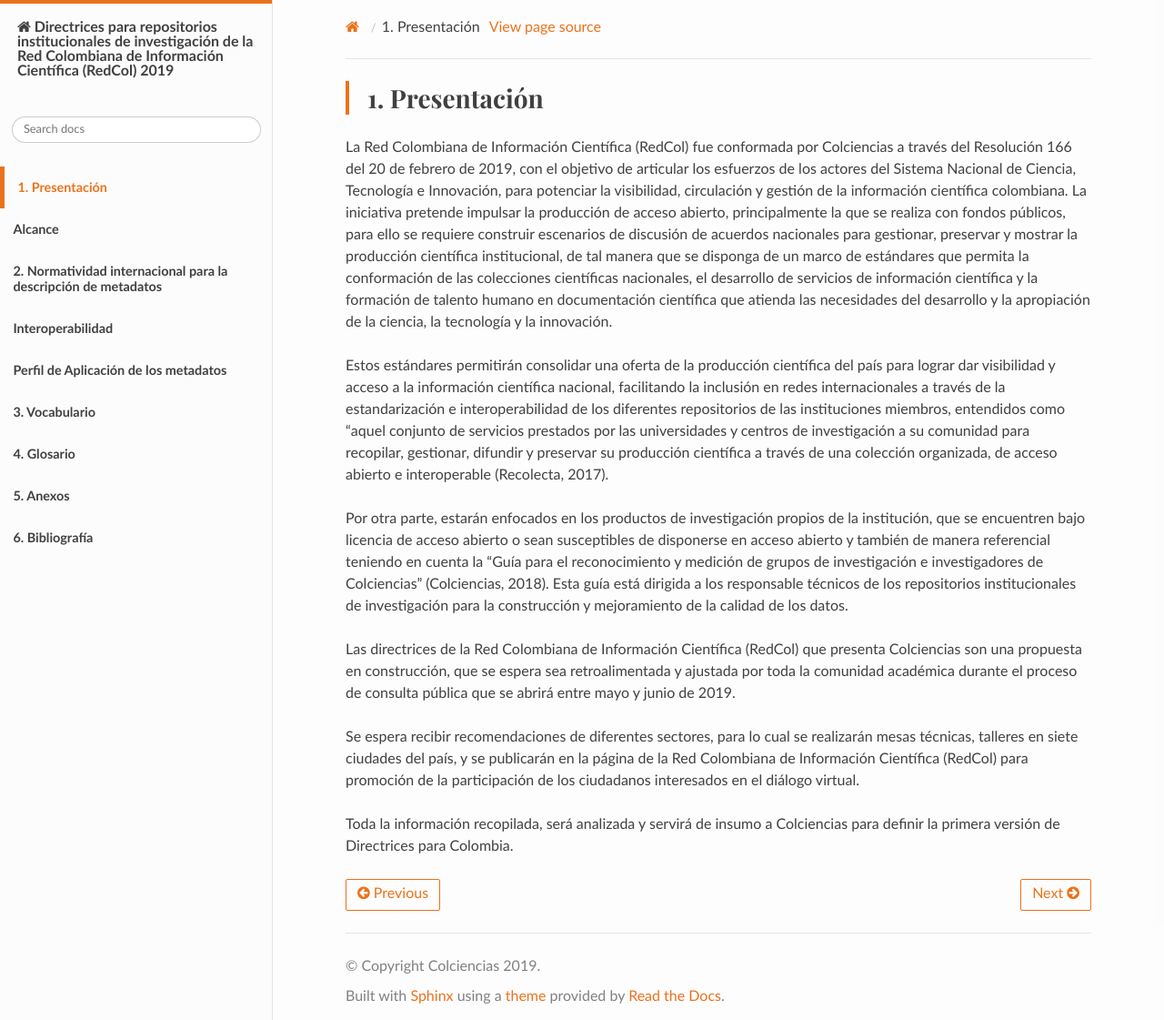
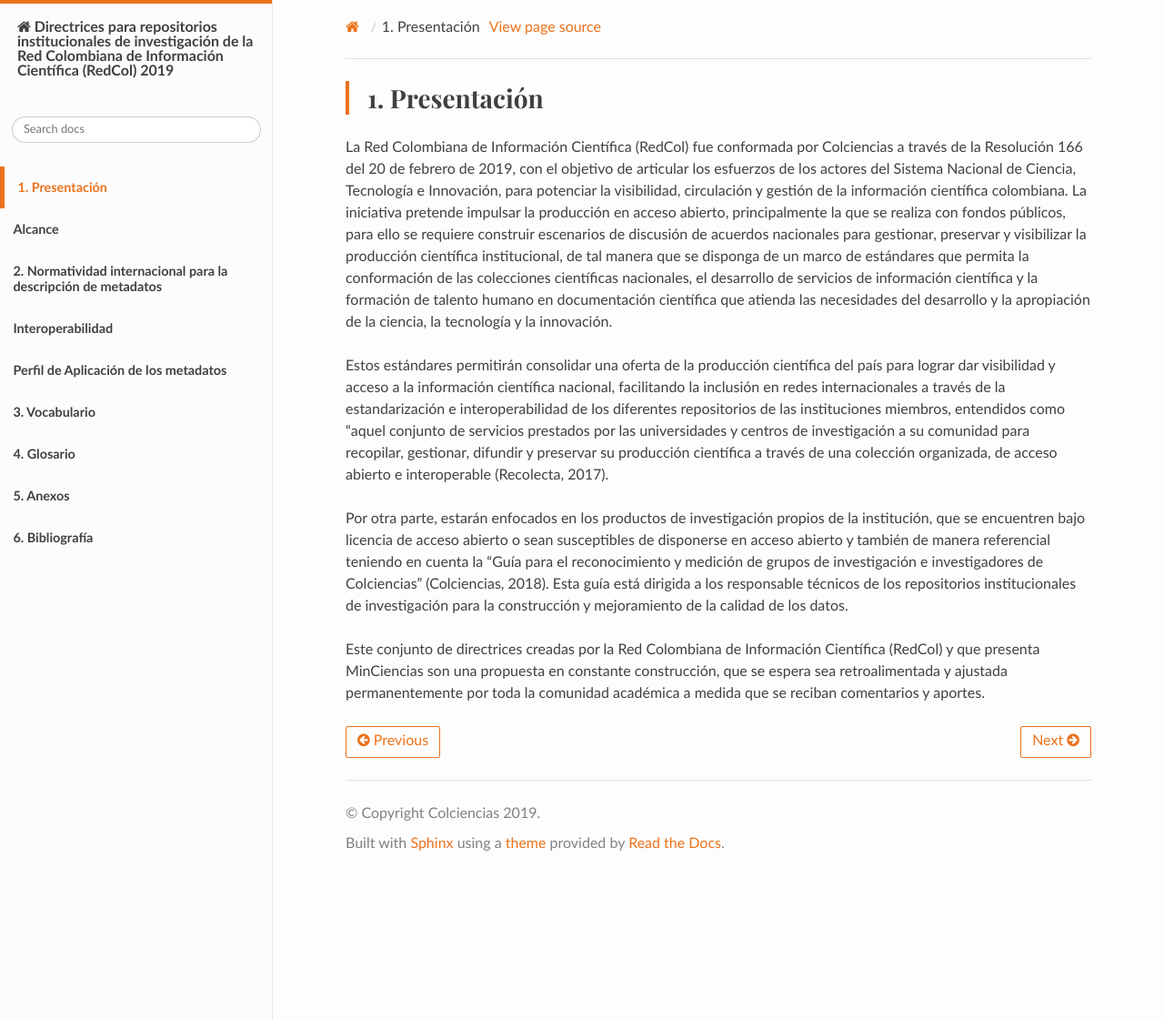
Before and after one commit to rcic/openaire4, a Sphinx documentation site: the page built from docs/introduction.rst, in a window 1280 px wide and 1121 px high. Shown: the whole window at 91% size. Built offline with Sphinx 7.4.7 and the Read the Docs theme 2.0.0, drawn with Linux system fonts in a browser that asks for light colours; some web fonts are replaced; a script that is not in the unit is left out.

Commit message:
Update introduction.rst

```diff
--- a/docs/introduction.rst
+++ b/docs/introduction.rst
@@ -3,16 +3,10 @@
 Presentación
 ===============
 
-La Red Colombiana de Información Científica (RedCol) fue conformada por Colciencias a través del Resolución 166 del 20 de febrero de 2019, con el objetivo de articular los esfuerzos de los actores del Sistema Nacional de Ciencia, Tecnología e Innovación, para potenciar la visibilidad, circulación y gestión de la información científica colombiana. La iniciativa pretende impulsar la producción de acceso abierto, principalmente la que se realiza con fondos públicos, para ello se requiere construir escenarios de discusión de acuerdos nacionales para gestionar, preservar y mostrar la producción científica institucional, de tal manera que se disponga de un marco de estándares que permita la conformación de las colecciones científicas nacionales, el desarrollo de servicios de información científica y la formación de talento humano en documentación científica que atienda las necesidades del desarrollo y la apropiación de la ciencia, la tecnología y la innovación.
-
+La Red Colombiana de Información Científica (RedCol) fue conformada por Colciencias a través de la Resolución 166 del 20 de febrero de 2019, con el objetivo de articular los esfuerzos de los actores del Sistema Nacional de Ciencia, Tecnología e Innovación, para potenciar la visibilidad, circulación y gestión de la información científica colombiana. La iniciativa pretende impulsar la producción en acceso abierto, principalmente la que se realiza con fondos públicos, para ello se requiere construir escenarios de discusión de acuerdos nacionales para gestionar, preservar y visibilizar la producción científica institucional, de tal manera que se disponga de un marco de estándares que permita la conformación de las colecciones científicas nacionales, el desarrollo de servicios de información científica y la formación de talento humano en documentación científica que atienda las necesidades del desarrollo y la apropiación de la ciencia, la tecnología y la innovación.
 
 Estos estándares permitirán consolidar una oferta de la producción científica del país para lograr dar visibilidad y acceso a la información científica nacional, facilitando la inclusión en redes internacionales a través de la estandarización e interoperabilidad de los diferentes repositorios de las instituciones miembros, entendidos como “aquel conjunto de servicios prestados por las universidades y centros de investigación a su comunidad para recopilar, gestionar, difundir y preservar su producción científica a través de una colección organizada, de acceso abierto e interoperable (Recolecta, 2017).
 
 Por otra parte, estarán enfocados en los productos de investigación propios de la institución, que se encuentren bajo licencia de acceso abierto o sean susceptibles de disponerse en acceso abierto y también de manera referencial teniendo en cuenta la “Guía para el reconocimiento y medición de grupos de investigación e investigadores de Colciencias”  (Colciencias, 2018). Esta guía está dirigida a los responsable técnicos de los repositorios institucionales de investigación para la construcción y mejoramiento de la calidad de los datos.
 
-
-Las directrices de la Red Colombiana de Información Científica (RedCol) que presenta Colciencias son una propuesta en construcción, que se espera sea retroalimentada y ajustada por toda la comunidad académica durante el proceso de consulta pública que se abrirá entre mayo y junio de 2019.
-
-Se espera recibir recomendaciones de diferentes sectores, para lo cual se realizarán mesas técnicas, talleres en siete ciudades del país, y se publicarán en la página de la Red Colombiana de Información Científica (RedCol) para promoción de la participación de los ciudadanos interesados en el diálogo virtual.
-
-Toda la información recopilada, será analizada y servirá de insumo a Colciencias para definir la primera versión de Directrices para Colombia.
+Este conjunto de directrices creadas por la Red Colombiana de Información Científica (RedCol) y que presenta MinCiencias son una propuesta en constante construcción, que se espera sea retroalimentada y ajustada permanentemente por toda la comunidad académica a medida que se reciban comentarios y aportes.
```
